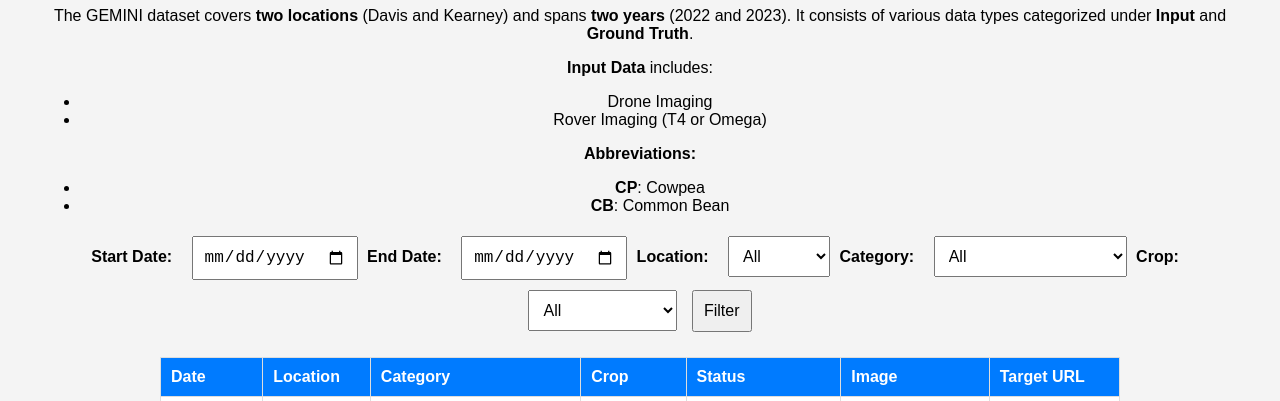
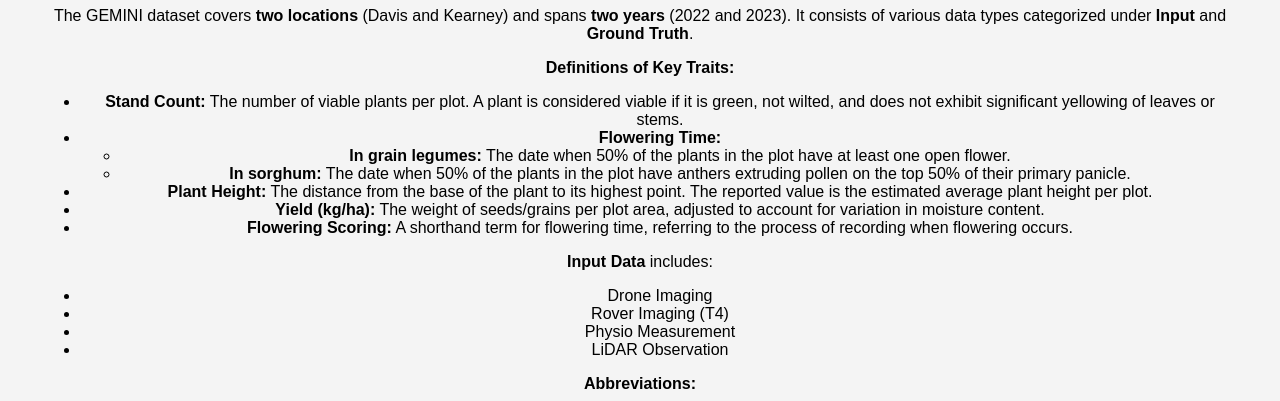
Before and after one commit to hkaman7/GEMINI-Dataset-Visualization, a plain HTML site: page index.html in a window 1280 px wide. Shown: the part 113-514 px from the top of the page. Drawn offline with nearby package versions, Linux system fonts and the light colour scheme; grey boxes are pictures that could not be loaded.

Commit message:
adding more explanation in header

```diff
--- a/index.html
+++ b/index.html
@@ -1,5 +1,3 @@
-
-
 <!DOCTYPE html>
 <html lang="en">
 <head>
@@ -12,18 +10,31 @@
 <body>
     <h1>GEMINI Dataset Explorer</h1>
     <p>The GEMINI dataset covers <strong>two locations</strong> (Davis and Kearney) and spans <strong>two years</strong> (2022 and 2023). It consists of various data types categorized under <strong>Input</strong> and <strong>Ground Truth</strong>.</p>
-    <p><strong>Input Data</strong> includes:
+    <p><strong>Definitions of Key Traits:</strong></p>
+    <ul>
+        <li><strong>Stand Count:</strong> The number of viable plants per plot. A plant is considered viable if it is green, not wilted, and does not exhibit significant yellowing of leaves or stems.</li>
+        <li><strong>Flowering Time:</strong>
+            <ul>
+                <li><strong>In grain legumes:</strong> The date when 50% of the plants in the plot have at least one open flower.</li>
+                <li><strong>In sorghum:</strong> The date when 50% of the plants in the plot have anthers extruding pollen on the top 50% of their primary panicle.</li>
+            </ul>
+        </li>
+        <li><strong>Plant Height:</strong> The distance from the base of the plant to its highest point. The reported value is the estimated average plant height per plot.</li>
+        <li><strong>Yield (kg/ha):</strong> The weight of seeds/grains per plot area, adjusted to account for variation in moisture content.</li>
+        <li><strong>Flowering Scoring:</strong> A shorthand term for flowering time, referring to the process of recording when flowering occurs.</li>
+    </ul>
+    <p><strong>Input Data</strong> includes:</p>
     <ul>
         <li>Drone Imaging</li>
-            <li>Rover Imaging (T4 or Omega)</li>
+        <li>Rover Imaging (T4)</li>
+        <li>Physio Measurement</li>
+        <li>LiDAR Observation</li>
     </ul>
-    </p>
-    <p><strong>Abbreviations:</strong>
+    <p><strong>Abbreviations:</strong></p>
     <ul>
         <li><strong>CP</strong>: Cowpea</li>
         <li><strong>CB</strong>: Common Bean</li>
     </ul>
-    </p>
     <div class="filter-container">
         <label for="startDate">Start Date:</label>
         <input type="date" id="startDate">
```
Lines whose indentation alone changed are shown as unchanged.
